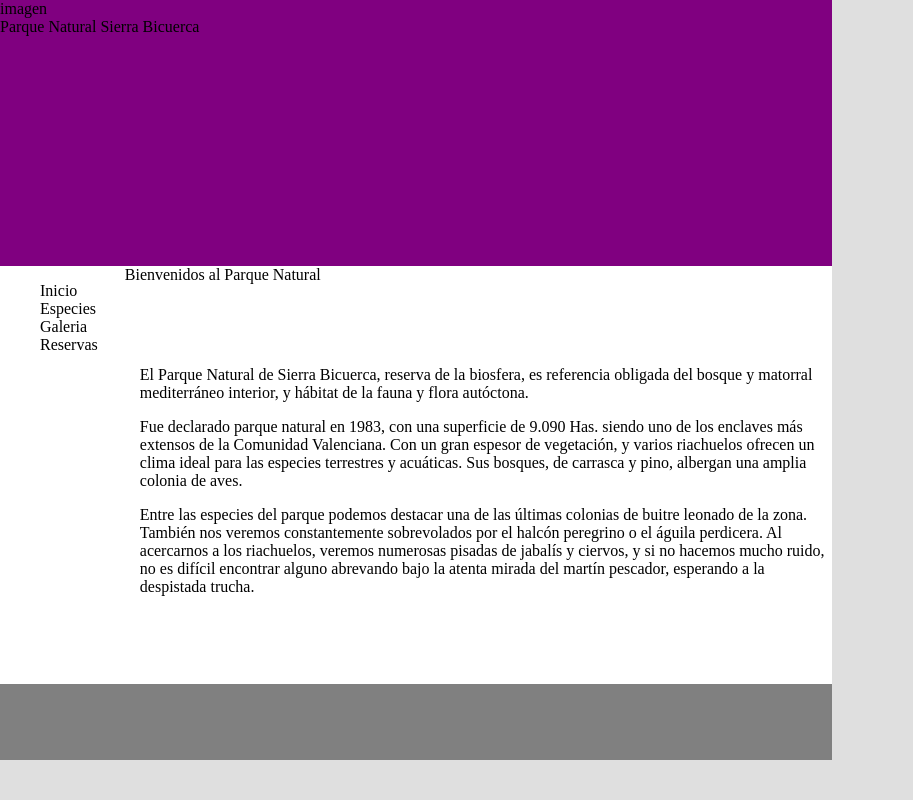
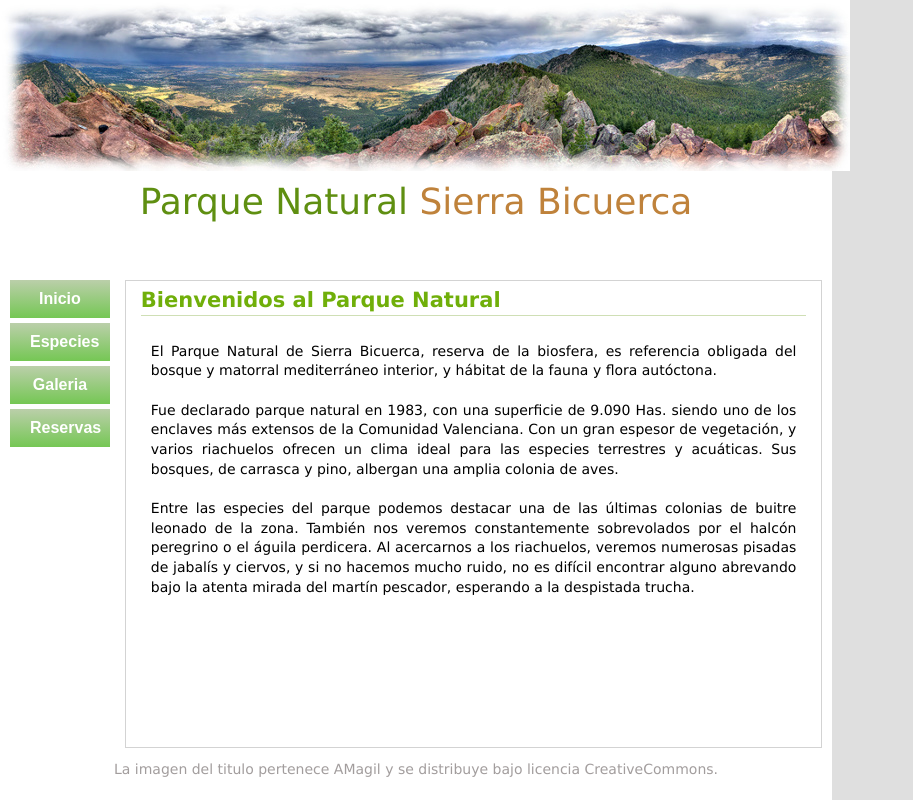
Before and after one commit to NeylaP/parquenatural, a plain HTML site: page index.html in a window 1280 px wide. Shown: the whole page, without its empty margins (0-913 px from the left). Drawn offline with Linux system fonts and the light colour scheme.

Commit message:
Inicio listo

```diff
--- a/css/styless.css
+++ b/css/styless.css
@@ -3,11 +3,15 @@ body {
 	margin: 0;
 	padding: 0;
 	color: #000;
+    font-size: 14px;
+    line-height: 1.4;
+    text-align: justify;
+    font-family: 'Lucida Sans', 'Lucida Sans Regular', 'Lucida Grande', 'Lucida Sans Unicode', Geneva, Verdana, sans-serif;
 }
 
 .container {
 	width: 65vw;
-    height: 95vh;
+    height: 100vh;
 	background-color: #FFF;
     display: flex;
     flex-direction: column;
@@ -16,41 +20,112 @@ body {
 .content{
     width: 100%;
     height: 35%;
-    background-color: purple;
+    display: flex;
+    flex-direction: column;
+    justify-content: start;
 }
 
 .yellow{
     width: 100%;
-    height: 55%;
+    height: 60%;
     display: flex;
     flex-direction: row;
 }
 
 .green {
     width: 15%;
+    padding: 0;
+}
+
+ul {
+    list-style-type: none;
+    padding: 0;
+    margin: 0;
+}
+
+li {
+    margin-bottom: 5px;
+}
+
+li button {
+    margin-left: 10px;
+    margin-right: 10px;
+    width: 80%;
+    padding: 10px 20px;
+    border: none;
+    background: linear-gradient(to bottom, #bbcfaa, #75c754); /* Cambia los colores según tus preferencias */
+    color: white;
+    font-size: 16px;
+    font-weight: bold;
+    cursor: pointer;
+    transition: background 0.3s ease; /* Agrega un efecto de transición para el cambio de color */
+}
+
+li button:hover {
+    background: linear-gradient(to bottom, #f09e40, #75c754); /* Cambia los colores para el desvanecimiento */
 }
 
 .pink {
-    width: 85%;
+    width: 80%;
+    height: 95%;
     display: flex;
     flex-direction: column;
+    padding-top: 5px;
+    padding-right: 15px;
+    padding-bottom: 5px;
+    padding-left: 15px;
+    margin-bottom: 10px;
+    border: 1px solid #D3D3D3;
 }
 
 .content-text {
-    margin-left: 15px;
-    margin-bottom: 10px;
-    height: 70%;
+    height: 90%;
+    border: 1px´;
 }
 
 .content-subtitle{
-    height: 20%;
+    height: 10%;
 }
 .black {
-    width: 100%;
-    height: 10%;
-    background-color: gray;
+    color: rgba(122, 116, 116, 0.7);
+    text-align: center;
+    height: 5%;
 }
 
 ul {
     list-style-type: none;
   }
+
+.content-text {
+    width: 100%;
+    height: 85%;
+    border: 1px;
+    overflow: auto;
+    word-wrap: break-word;
+    margin: 0;
+}
+.content-text p {
+    margin: 0;
+    padding: 10px;
+}
+
+.blue{
+    font-size: 36px;
+    color: #5F8F11;
+}
+
+span{
+    color: #bf823b;
+}
+
+
+.subtitle{
+    width: auto;
+    color: #70AF0A;
+    border-bottom-width: 1px;
+    border-bottom-style: solid;
+    border-bottom-color: #CFDFB5;
+    display: block;
+    font-size: 1.5em;
+    font-weight: bold;
+}
--- a/index.html
+++ b/index.html
@@ -12,20 +12,19 @@
     <div class="container">
         <div class="content">
             <div class="purple">
-                imagen
+                <img src="./images/panorámica.jpg" alt="">
             </div>
-            <div class="blue">
+            <div class="blue" style="text-align: center">
                 <header>Parque Natural <span>Sierra Bicuerca</span></header>
             </div>
         </div>
-
         <div class="yellow">
             <div class="green">
                 <ul>
-                    <li>Inicio</li>
-                    <li>Especies</li>
-                    <li>Galeria</li>
-                    <li>Reservas</li>
+                    <li><button>Inicio</button></li>
+                    <li><button>Especies</button></li>
+                    <li><button>Galeria</button></li>
+                    <li><button>Reservas</button></li>
                 </ul>
             </div>
             <div class="pink">
@@ -49,9 +48,8 @@
             </div>
         </div>
         <div class="black">
-
+            La imagen del titulo pertenece AMagil y se distribuye bajo licencia CreativeCommons.
         </div>
     </div>
 </body>
-
 </html>
```
Also changed, not shown: images/panorámica.jpg (added).
